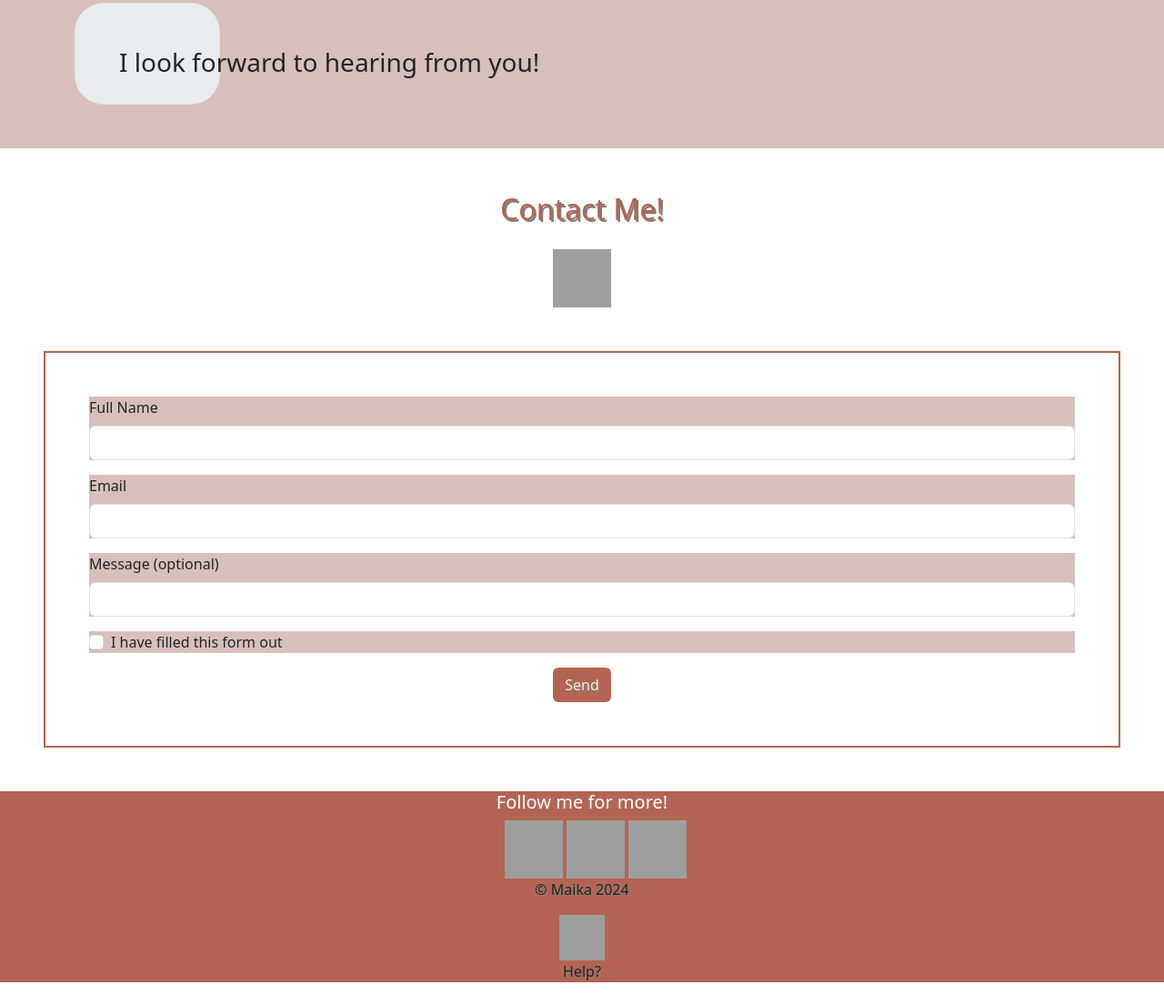
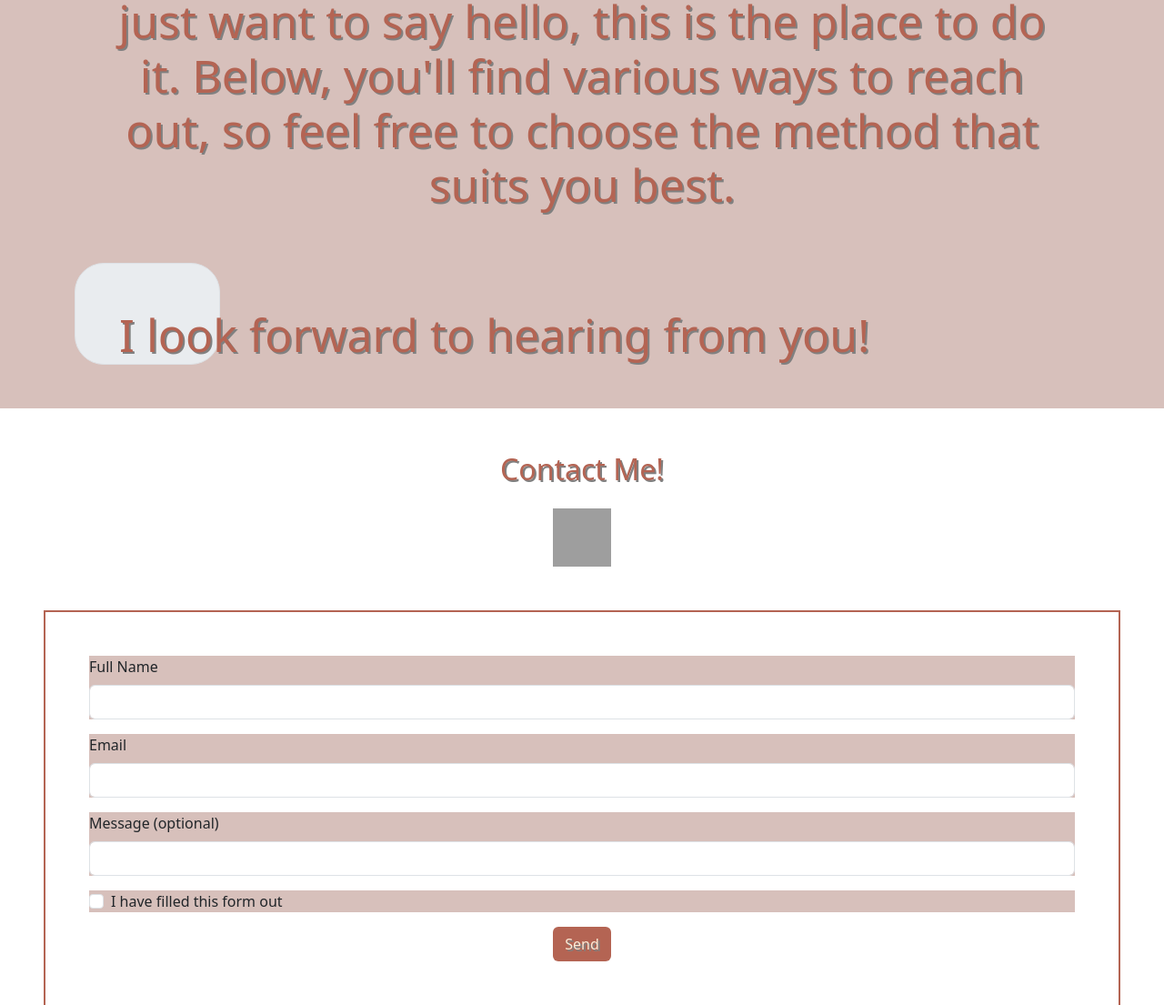
Before and after one commit to vans0104/portfolio, a plain HTML site: page contact.html in a window 1280 px wide. Shown: the part 507-1612 px from the top of the page at 91% size. Drawn offline with nearby package versions, Linux system fonts and the light colour scheme; grey boxes are pictures that could not be loaded.

Commit message:
adds shadow text and font-size

```diff
--- a/css/main.css
+++ b/css/main.css
@@ -96,7 +96,12 @@ h2 {
   .images { background-image: url('/image-1268.png'); }
 }
 
-h {
+h3 {
     text-shadow: 2px 2px grey;
+    font-size: 50px;
     color: #B46453;
   }
+
+  p{
+    font-size: 50px;
+  }
```
